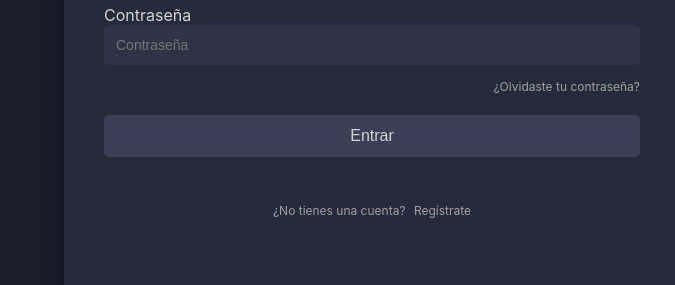
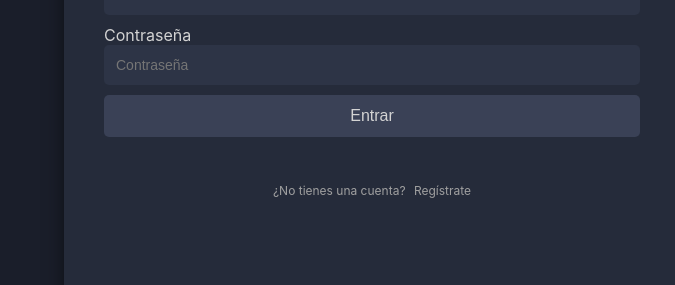
Before and after one commit to jr-0205/api-prueba, a website: page net-api/public/login.html in a window 1280 px wide. Shown: the part 345-630 px from the top of the page, 0-675 px from the left. Drawn offline with Linux system fonts and the light colour scheme.

Commit message:
Remove 'forgot password' link from login.html
Removed the 'forgot password' link from the login form.

```diff
--- a/net-api/public/login.html
+++ b/net-api/public/login.html
@@ -35,9 +35,6 @@
           aria-required="true"
           autocomplete="current-password">
 
-        <div class="forgot-password">
-          <a href="forgot-password.html" aria-label="Recuperar contraseña">¿Olvidaste tu contraseña?</a>
-        </div>
 
         <button type="submit" class="sign-in-btn" aria-label="Iniciar sesión">Entrar</button>
       </form>
```
